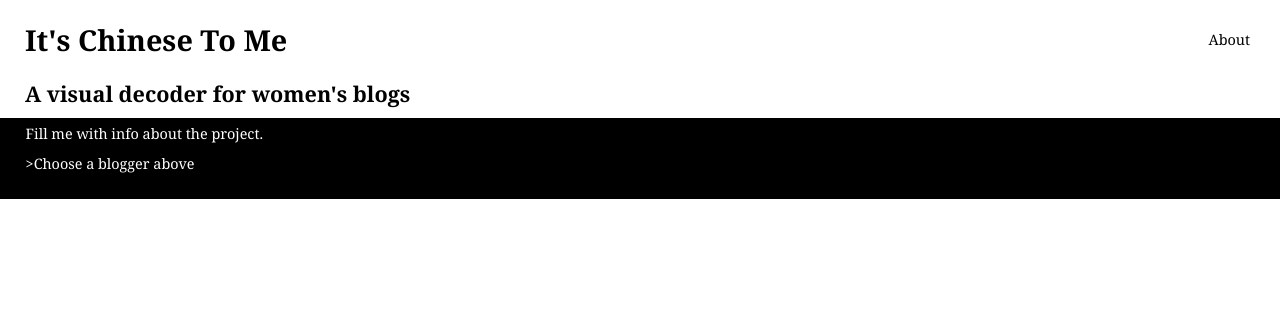
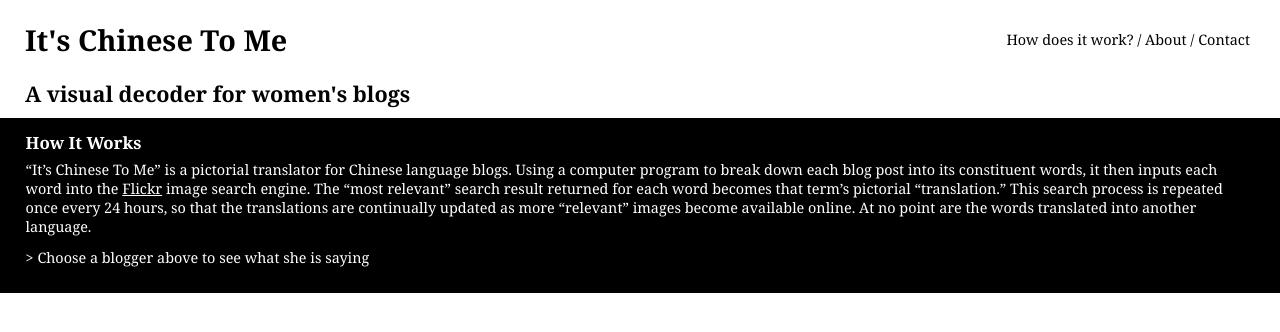
Before and after one commit to aalex/ppress, a PHP site: page / in a window 1280 px wide. Shown: the top 332 px of the page. Run offline with PHP 8.4, Linux system fonts and the light colour scheme; data that the repository does not hold is empty.

Commit message:
Much progress in the HTML contents of the site

```diff
--- a/css/style.css
+++ b/css/style.css
@@ -4,9 +4,14 @@
  */
 
 .chinese {
-    background-color: #000 !important;
+    background-color: #000;
     color: #fff;
     display:block;
+}
+
+.chinese a {
+    color: #fff;
+    text-decoration: underline;
 }
 
 /* ppword: contains pptext and ppimage */
--- a/tpl/about.tpl.php
+++ b/tpl/about.tpl.php
@@ -1,3 +1,22 @@
 <!-- this is the about page -->
-<p>Fill me with info about the project.</p>
-<p>&gt;Choose a blogger above</p>
+<h3>About the project</h3>
+
+<p>“It’s Chinese to Me” is an experiment to let Chinese women speak in their own words, by circumventing language barriers through technological means. Because even though China and its people are the <a href="http://www.languagemonitor.com/news/top-news-stories-of-the-decade/" target="_new">most written about topic</a> in the English-language media, we know so little about their lives. Today, despite being under the constant watch of state censors, the Chinese-language web hosts over 100 million blogs, written by some <a href="http://www.chinadaily.com.cn/china/2009-01/06/content_7372280.htm" target="_new">50 million individuals</a> who have they want to say.</p>
+
+<p>What’s with <a href="http://www.omniglot.com/language/idioms/incomprehensible.php" target="_new">the title</a>, you ask?</p>
+
+<h3>Credits</h3>
+
+<p>Concept: Ellen Tang <br/>
+Programming: <a href="http://alexandre.quessy.net">Alexandre Quessy</a>, Yan Chen, Louis-Philippe Huberdeau</p>
+
+<p>First Person Digital<br/>
+Producers: Kat Baulu (NFB), Paulina Abarca-Cantin</p>
+
+<h3>Links</h3>
+
+<p><a href="www.globalvoicesonline.org">Global Voices Online </a></p>
+
+<p><a href="http://www.cnnic.net.cn/en/index/">China Internet Network Information Center</a></p>
+
+<p>&gt; Choose a blogger above to see what she is saying</p>
--- /dev/null
+++ b/tpl/contact.tpl.php
@@ -0,0 +1 @@
+<p><a href="http://www.ellentang.com/">Ellen Tang</a></p>
--- /dev/null
+++ b/tpl/how.tpl.php
@@ -0,0 +1,5 @@
+<h3>How It Works</h3>
+
+<p>“It’s Chinese To Me” is a pictorial translator for Chinese language blogs. Using a computer program to break down each blog post into its constituent words, it then inputs each word into the <a href="http://www.flickr.com/" target="_new">Flickr</a> image search engine. The “most relevant” search result returned for each word becomes that term’s pictorial “translation.” This search process is repeated once every 24 hours, so that the translations are continually updated as more “relevant” images become available online. At no point are the words translated into another language.</p>
+
+<p>&gt; Choose a blogger above to see what she is saying</p>
--- a/tpl/page.tpl.php
+++ b/tpl/page.tpl.php
@@ -38,7 +38,9 @@
     </div>
 
     <div class=topnav>
-        <a class="bloglink" href="#about">About</a>
+        <a class="bloglink" href="#how">How does it work?</a> /
+        <a class="bloglink" href="#about">About</a> /
+        <a class="bloglink" href="#contact">Contact</a>
      </div>
 </div>
 
@@ -59,8 +61,14 @@
 
 <div class="colmask fullpage chinese">
     <div class="col1">
-    <div class="toggle about"> <!-- FIXME there is no way to come back to this -->
+    <div class="toggle about">
         <?php require "tpl/about.tpl.php"; ?>
+    </div>
+    <div class="toggle how">
+        <?php require "tpl/how.tpl.php"; ?>
+    </div>
+    <div class="toggle contact">
+        <?php require "tpl/contact.tpl.php"; ?>
     </div>
     <?php foreach ($this->blogs as $blog_id => $blog): ?>
 		<div class="toggle blog<?php echo $blog_id ?>">
```
